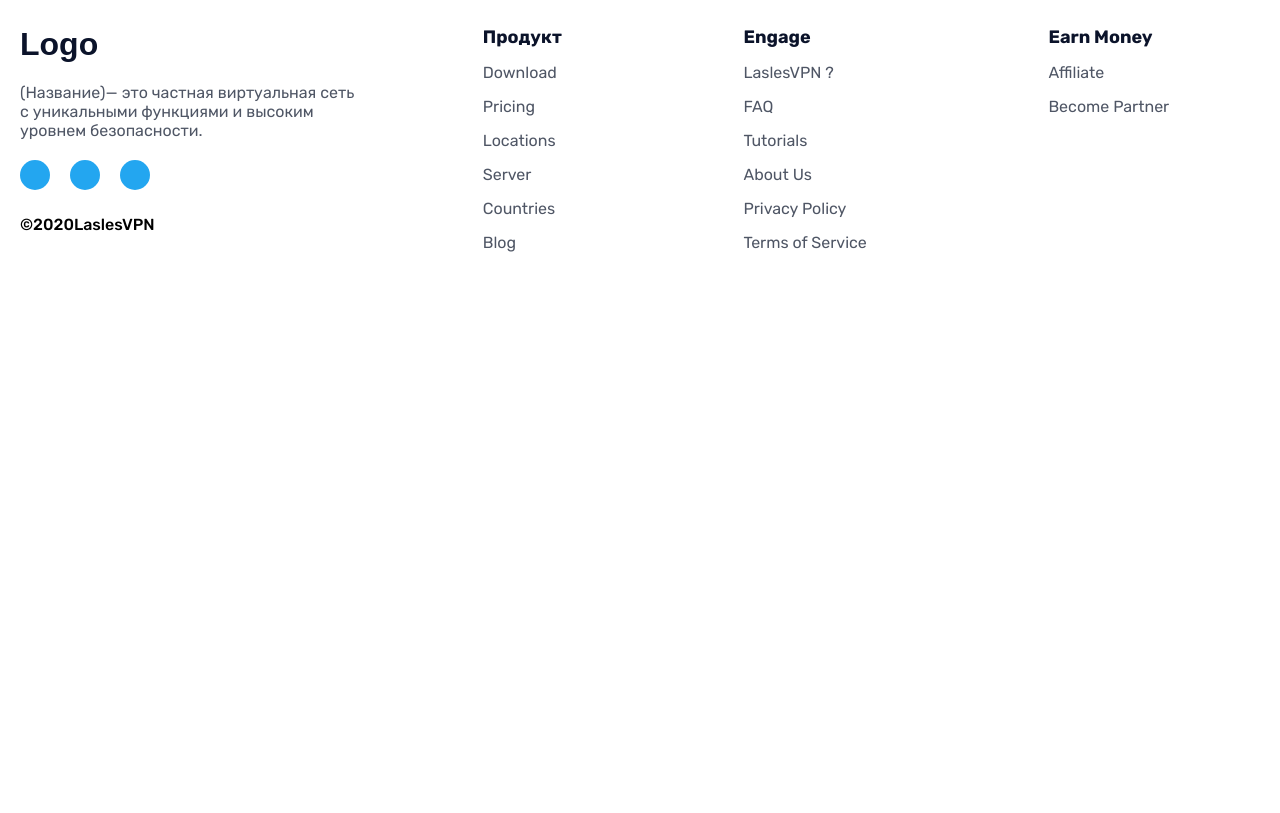
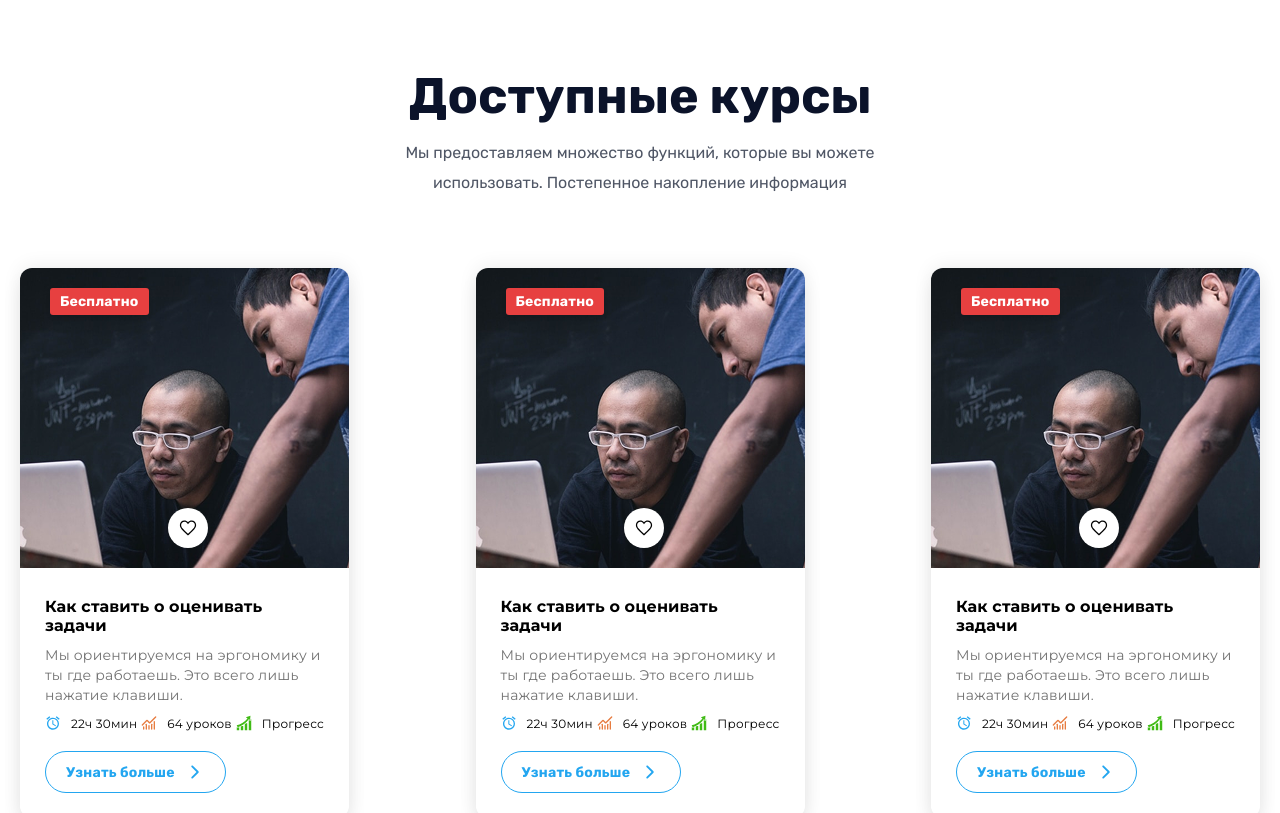
Before and after one commit to aiym18/motion_web_site, a Next.js app: page / in a window 1280 px wide. Shown: the part 2240-3053 px from the top of the page. Before the commit the page ends 2552 px from the top, so only its background shows below. Built offline with nearby package versions, Linux system fonts and the light colour scheme.

Commit message:
feature/extra-info section done

```diff
--- a/src/app/globals.scss
+++ b/src/app/globals.scss
@@ -1,4 +1,4 @@
-@import url("https://fonts.googleapis.com/css2?family=Rubik:ital,wght@0,300..900;1,300..900&display=swap");
+@import url("https://fonts.googleapis.com/css2?family=Montserrat:ital,wght@0,100..900;1,100..900&family=Rubik:ital,wght@0,300..900;1,300..900&display=swap");
 * {
   margin: 0;
   padding: 0;
--- a/src/components/pages/mainPage/components/Home.tsx
+++ b/src/components/pages/mainPage/components/Home.tsx
@@ -2,6 +2,7 @@ import React from "react";
 import Hero from "./hero/Hero";
 import AboutCard from "./about/AboutCard";
 import Why from "./why/Why";
+import ExtraCourses from "./extra_courses/ExtraCourses";
 
 const Home = () => {
   return (
@@ -9,6 +10,7 @@ const Home = () => {
       <Hero />
       <AboutCard />
       <Why />
+      <ExtraCourses />
     </div>
   );
 };
--- /dev/null
+++ b/src/components/pages/mainPage/components/extra_courses/ExtraCourses.module.scss
@@ -0,0 +1,80 @@
+#extra {
+  padding: 100px 0;
+  .extra {
+    display: flex;
+    flex-direction: column;
+    align-items: center;
+    text-align: center;
+    h1 {
+      font-weight: 700;
+      font-size: 50px;
+      color: #0b132a;
+    }
+    p {
+      font-weight: 400;
+      width: 40%;
+      font-size: 16px;
+      line-height: 30px;
+      color: #4f5665;
+      margin: 12px 0 70px 0;
+    }
+    .cards {
+      display: flex;
+      justify-content: space-between;
+      width: 100%;
+    }
+  }
+}
+
+@media (max-width: 1070px) {
+  #extra {
+    padding: 50px 0;
+    .extra {
+      h1 {
+        font-size: 35px;
+      }
+      p {
+        font-size: 15px;
+        width: 70%;
+      }
+    }
+  }
+}
+
+@media (max-width: 880px) {
+  #extra {
+    padding: 50px 0;
+    .extra {
+      p {
+        width: 80%;
+        margin: 12px 0 20px 0;
+      }
+      .cards {
+        flex-direction: column;
+        align-items: center;
+        gap: 30px;
+      }
+    }
+  }
+}
+@media (max-width: 450px) {
+  #extra {
+    padding: 30px 0;
+    .extra {
+      h1 {
+        font-size: 28px;
+      }
+      p {
+        width: 95%;
+        font-size: 13px;
+        line-height: 20px;
+        margin: 12px 0 20px 0;
+      }
+      .cards {
+        flex-direction: column;
+        align-items: center;
+        gap: 30px;
+      }
+    }
+  }
+}
--- /dev/null
+++ b/src/components/pages/mainPage/components/extra_courses/ExtraCourses.tsx
@@ -0,0 +1,26 @@
+import React from "react";
+import s from "./ExtraCourses.module.scss";
+import Card from "@/ui/card/Card";
+
+const ExtraCourses = () => {
+  return (
+    <section id={s.extra}>
+      <div className="container">
+        <div className={s.extra}>
+          <h1>Доступные курсы</h1>
+          <p>
+            Мы предоставляем множество функций, которые вы можете использовать.
+            Постепенное накопление информация{" "}
+          </p>
+          <div className={s.cards}>
+            <Card />
+            <Card />
+            <Card />
+          </div>
+        </div>
+      </div>
+    </section>
+  );
+};
+
+export default ExtraCourses;
--- /dev/null
+++ b/src/ui/card/Card.module.scss
@@ -0,0 +1,200 @@
+#card {
+  width: 329px;
+  height: auto;
+  border-radius: 12px;
+  box-shadow: 0px 13px 19px 0px #00000012, 0px -2px 19px 0px #00000012;
+  .card_img {
+    position: relative;
+    border-radius: 12px;
+    img {
+      border-radius: 12px 12px 0 0;
+    }
+
+    span {
+      background: #e74040;
+      padding: 5px 10px;
+      color: white;
+      position: absolute;
+      top: 20px;
+      left: 30px;
+      font-weight: 700;
+      font-size: 14px;
+      letter-spacing: 0.2px;
+      border-radius: 3px;
+      box-shadow: 0px 2px 4px 0px #0000001a;
+    }
+    .like {
+      width: 40px;
+      height: 40px;
+      border-radius: 50%;
+      background-color: white;
+      position: absolute;
+      bottom: 24px;
+      left: 45%;
+      display: flex;
+      align-items: center;
+      justify-content: center;
+      svg {
+        font-size: 20px;
+      }
+    }
+  }
+  .card_text {
+    text-align: left;
+    padding: 25px;
+    h4 {
+      font-weight: 700;
+      font-size: 16px;
+      letter-spacing: 0.1px;
+      width: 80%;
+      font-family: "Montserrat", serif;
+    }
+    p {
+      color: #737373;
+      width: 100%;
+      font-weight: 400;
+      font-size: 14px;
+      line-height: 20px;
+      letter-spacing: 0.2px;
+      font-family: "Montserrat", serif;
+      margin: 10px 0;
+    }
+    .info {
+      display: flex;
+      justify-content: space-between;
+      .full {
+        align-items: center;
+        display: flex;
+        gap: 10px;
+        h6 {
+          font-family: "Montserrat";
+          font-weight: 400;
+          font-size: 12px;
+          letter-spacing: 0.2px;
+        }
+      }
+      .time {
+        svg {
+          color: #23a6f0;
+        }
+      }
+      .lessons {
+        svg {
+          color: #e77c40;
+        }
+      }
+      .progress {
+        svg {
+          color: #40bb15;
+        }
+      }
+    }
+    button {
+      padding: 10px 20px;
+      color: #23a6f0;
+      border: 1px solid #23a6f0;
+      border-radius: 37px;
+      background: none;
+      font-weight: 700;
+      display: flex;
+      align-items: center;
+      gap: 10px;
+      justify-content: center;
+      font-size: 14px;
+      letter-spacing: 0.2px;
+      margin-top: 20px;
+
+      svg {
+        font-size: 20px;
+      }
+    }
+  }
+}
+
+@media (max-width: 1070px) {
+  #card {
+    width: 290px;
+    .card_img {
+      width: 100%;
+      img {
+        width: 100%;
+      }
+    }
+  }
+}
+@media (max-width: 980px) {
+  #card {
+    width: 260px;
+    .card_img {
+      width: 100%;
+      img {
+        width: 100%;
+      }
+    }
+    .card_text {
+      padding: 12px;
+    }
+  }
+}
+
+@media (max-width: 980px) {
+  #card {
+    width: 260px;
+    .card_img {
+      width: 100%;
+      img {
+        width: 100%;
+      }
+    }
+    .card_text {
+      padding: 12px;
+    }
+  }
+}
+
+@media (max-width: 880px) {
+  #card {
+    width: 400px;
+
+    .card_text {
+      padding: 25px;
+    }
+  }
+}
+@media (max-width: 450px) {
+  #card {
+    width: 320px;
+    .card_text {
+      padding: 20px;
+      h4 {
+        font-size: 12px;
+      }
+      p {
+        font-size: 11px;
+        line-height: 20px;
+      }
+      .info {
+        .full {
+          h6 {
+            font-size: 11px;
+          }
+        }
+      }
+      button {
+        font-size: 12px;
+        svg {
+          font-size: 15px;
+        }
+        padding: 8px 14px;
+      }
+    }
+  }
+}
+@media (max-width: 350px) {
+  #card {
+    width: 280px;
+    .card_text {
+      padding: 10px;
+    }
+  }
+}
--- /dev/null
+++ b/src/ui/card/Card.tsx
@@ -0,0 +1,48 @@
+import React from "react";
+import s from "./Card.module.scss";
+import img from "@/assets/img/card-img.png";
+import Image from "next/image";
+import { IoIosArrowForward, IoMdHeartEmpty } from "react-icons/io";
+import { MdOutlineAccessAlarm } from "react-icons/md";
+import { LuChartNoAxesCombined } from "react-icons/lu";
+import { GiProgression } from "react-icons/gi";
+
+const Card = () => {
+  return (
+    <div id={s.card}>
+      <div className={s.card_img}>
+        <Image src={img} alt="img" />
+        <span>Бесплатно</span>
+        <div className={s.like}>
+          <IoMdHeartEmpty />
+        </div>
+      </div>
+      <div className={s.card_text}>
+        <h4>Как ставить о оценивать задачи</h4>
+        <p>
+          Мы ориентируемся на эргономику и ты где работаешь. Это всего лишь
+          нажатие клавиши.
+        </p>
+        <div className={s.info}>
+          <div className={s.time + " " + s.full}>
+            <MdOutlineAccessAlarm />
+            <h6>22ч 30мин</h6>
+          </div>
+          <div className={s.lessons + " " + s.full}>
+            <LuChartNoAxesCombined />
+            <h6>64 уроков</h6>
+          </div>
+          <div className={s.progress + " " + s.full}>
+            <GiProgression />
+            <h6>Прогресс</h6>
+          </div>
+        </div>
+        <button>
+          Узнать больше <IoIosArrowForward />
+        </button>
+      </div>
+    </div>
+  );
+};
+
+export default Card;
```
Also changed, not shown: src/assets/img/card-img.png (added).
